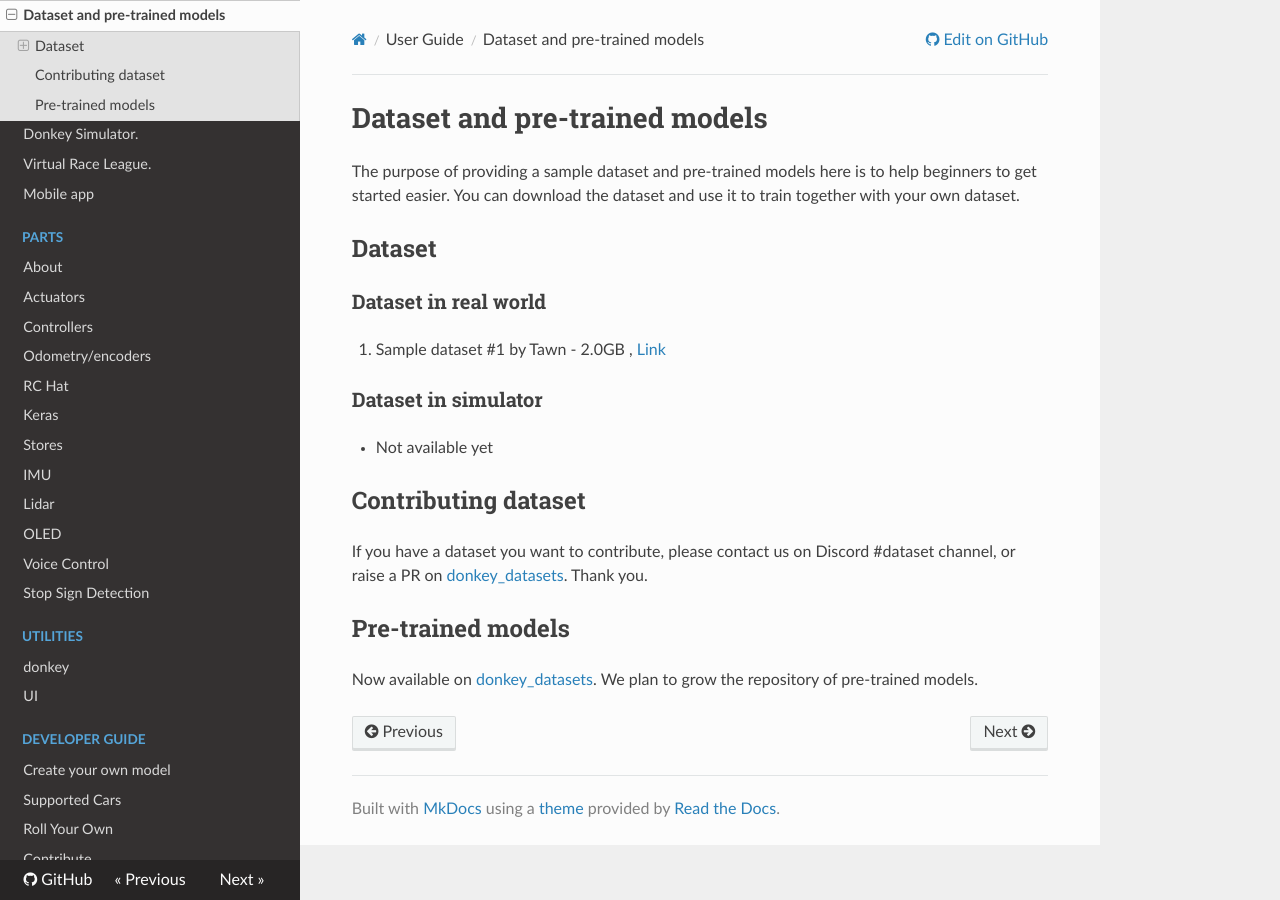
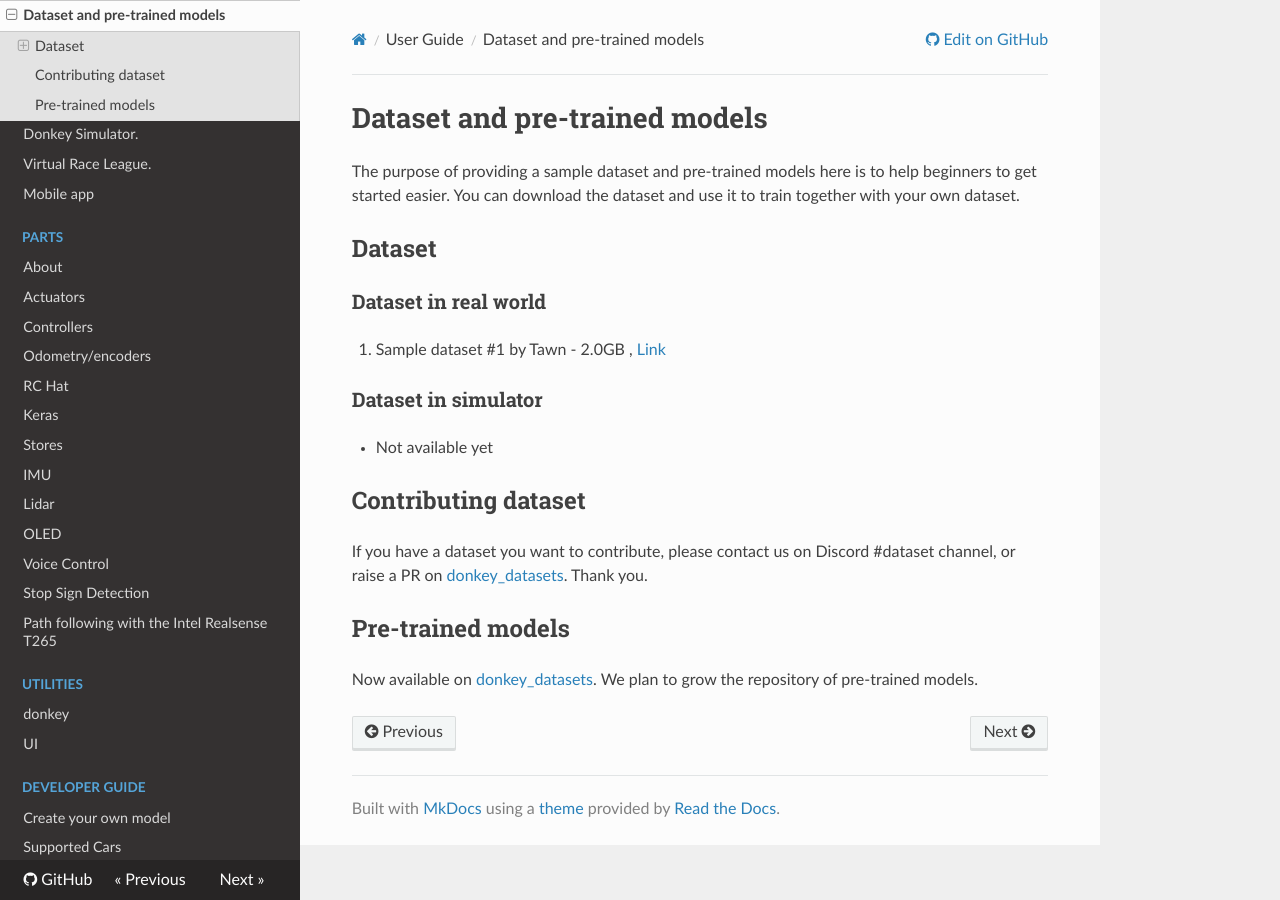
Before and after one commit to autorope/donkeydocs, an MkDocs documentation site: the page built from docs/guide/dataset_pretrained_models.md, in a window 1280 px wide. Built offline with MkDocs 1.6.1, drawn with Linux system fonts in a browser that asks for light colours; nearby versions of some CDN libraries; old or Windows-style settings are respelled for this version of MkDocs.

Commit message:
Added path following

```diff
--- a/mkdocs.yml
+++ b/mkdocs.yml
@@ -34,6 +34,7 @@ pages:
       - 'OLED': parts/oled.md
       - 'Voice Control': parts/voice_control.md
       - 'Stop Sign Detection': parts/stop_sign_detection.md
+      - 'Path following with the Intel Realsense T265': parts/path_following.md
   - Utilities:
       - 'donkey': utility/donkey.md
       - 'UI': utility/ui.md
```
